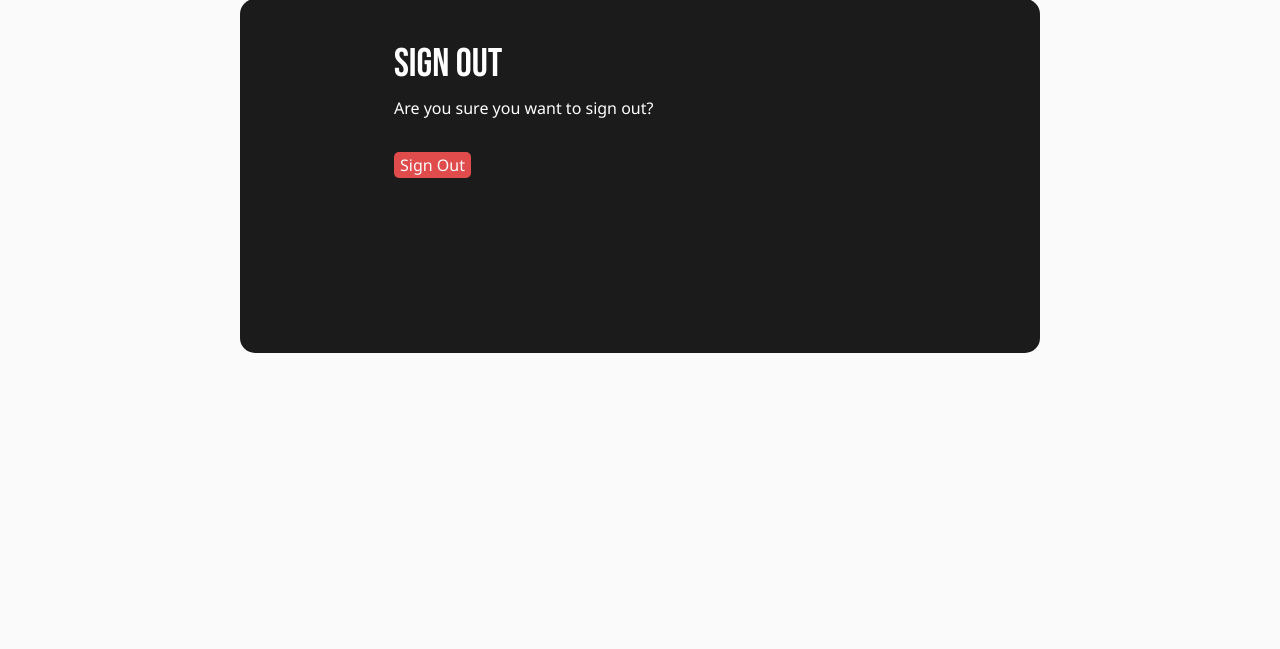
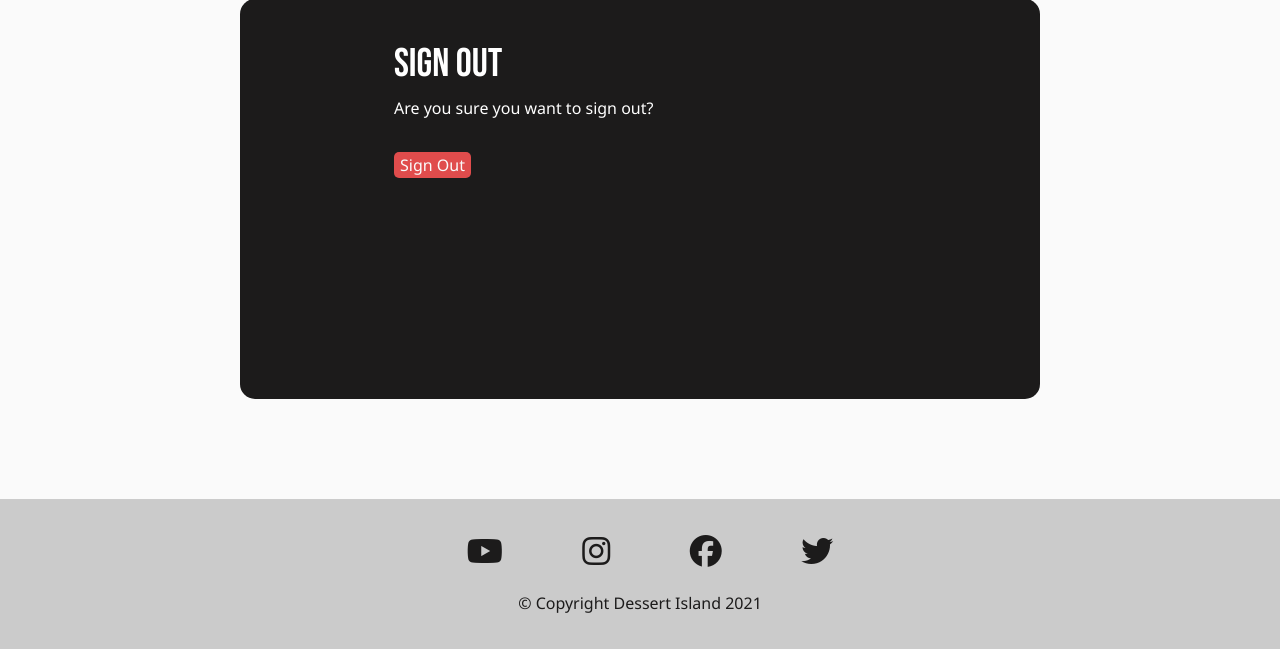
Before and after one commit to Code-Institute-Submissions/Hemenhk-filmstar_JanResub, a Django app: page /accounts/logout/ in a window 1280 px wide. Shown: the part 181-830 px from the top of the page. Before the commit the page ends 534 px from the top, so only its background shows below. Run offline with Django 3.2, Linux system fonts and the light colour scheme; the visitor is signed in with stand-in values (Sample User, id 1); some libraries are stand-ins or nearby versions.

Commit message:
Add styling to footer

```diff
--- a/static/css/style.css
+++ b/static/css/style.css
@@ -212,6 +212,7 @@ nav .fa-solid {
     padding: 25px;
     margin-top: 100px;
     margin-bottom: 100px;
+    min-height: 50vh;
 }
 
 
@@ -296,6 +297,10 @@ nav .fa-solid {
     overflow: hidden;
 }
 
+.masthead-image > image {
+    width: 100%;
+}
+
 .masthead-image:after {
     content: "";
     position: absolute;
@@ -343,19 +348,22 @@ nav .fa-solid {
 
 /* Footer */
 
-.footer {
+#footer {
     height: 150px;
+    color: #1c1b1b;
+    background-color: #cbcbcb;
 }
 
 .social-links>li {
     display: inline;
-    padding-left: 40px;
+    padding-left: 20px;
     font-size: 200%;
 }
 
 .social-links i {
-    padding-top: 50px;
+    padding-top: 20px;
     color: #1c1b1b;
+    margin: 0 2%;
 }
 
 .social-links i:hover {
@@ -373,6 +381,7 @@ nav .fa-solid {
     .nav-links ul li {
         display: block;
         color: #fff;
+        padding-top: 25px;
     }
 
     .nav-links {
@@ -395,7 +404,7 @@ nav .fa-solid {
         color: #fff;
         font-family: 'Bebas Neue', cursive;
         text-decoration: none;
-        font-size: 1.5rempx;
+        font-size: 2rem;
     }
 
     nav .fa-solid {
@@ -437,3 +446,12 @@ nav .fa-solid {
         font-size: 200%;
     }
 }
+
+@media screen and (max-width: 375px) {
+    .masthead {
+        height: 50vh;
+    }
+    .col-1 {
+        width: 20%;
+    }
+}
--- a/static/js/script.js
+++ b/static/js/script.js
@@ -11,3 +11,11 @@ const showMenu = () => {
 const hideMenu = () => {
     navLinks.style.right = '-200px';
 }
+
+// Function for closing alert messages
+const TimeOut = () => {
+    const alert = new bootstrap.Alert(message);
+    alert.close();
+};
+
+setTimeout(TimeOut, 3000);
--- a/templates/account/logout.html
+++ b/templates/account/logout.html
@@ -23,4 +23,5 @@
         <button class="btn-signup" type="submit">{% trans 'Sign Out' %}</button>
       </form>
     </div>
-  </div {% endblock %}
+  </div>
+  {% endblock %}
--- a/templates/base.html
+++ b/templates/base.html
@@ -95,8 +95,11 @@
                         class="fab fa-twitter"></i></a>
             </li>
         </ul>
+        <!-- Copyright Text -->
+        <div id="copy-right">
+            <p class="m-0 text-center text-black">&copy; Copyright Dessert Island 2021</p>
+        </div>
     </footer>
-
 
     <!-- font awesome script -->
     <script src="https://kit.fontawesome.com/958d0d4858.js" crossorigin="anonymous"></script>
@@ -114,15 +117,6 @@
     <!-- Custom JS -->
     <script src="{% static 'js/script.js' %}"></script>
     <!-- Function closing alert messages -->
-    <script>
-        const TimeOut = () => {
-            const message = document.getElementById('msg');
-            const alert = new bootstrap.Alert(message);
-            alert.close();
-        };
-
-        setTimeout(TimeOut, 3000);
-    </script>
 </body>
 
 </html>
```
